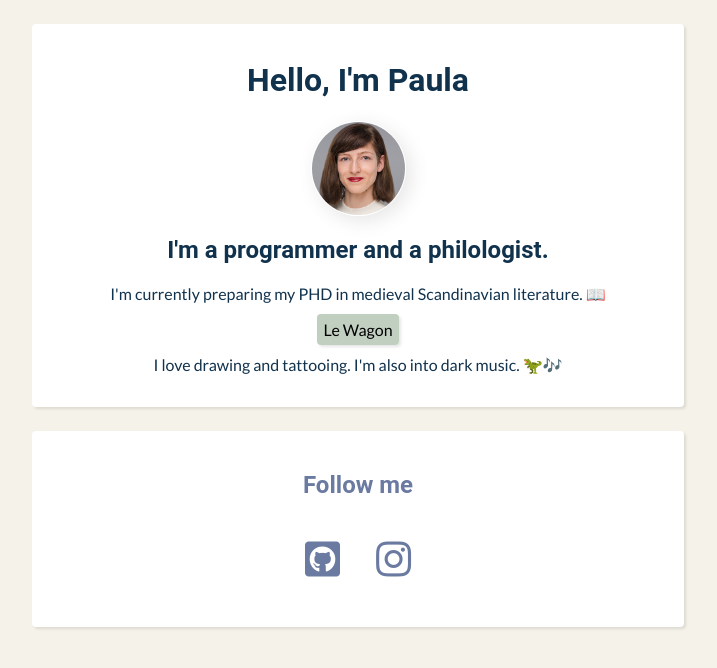
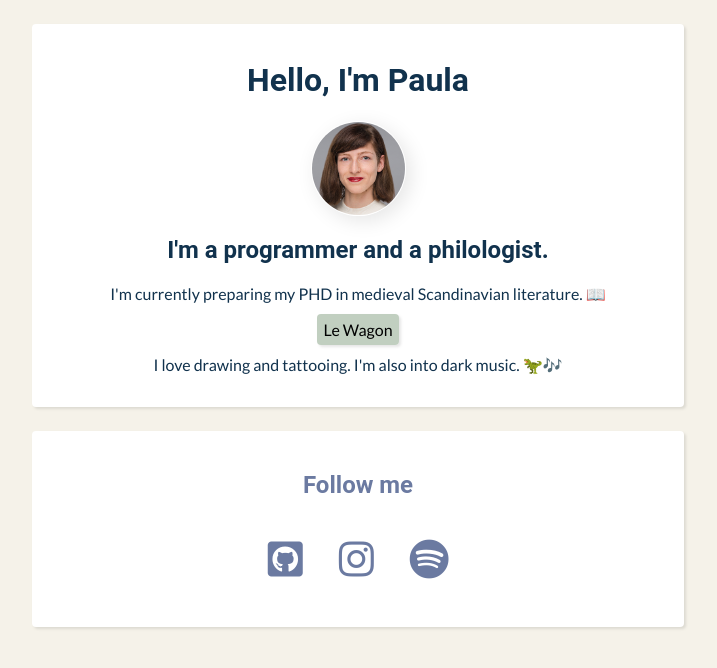
Before and after one commit to paula-zeman/profile, a plain HTML site: page index.html in a window 1280 px wide. Shown: the whole page, without its empty margins (282-999 px from the left). Drawn offline with Linux system fonts and the light colour scheme.

Commit message:
added spotify link

```diff
--- a/index.html
+++ b/index.html
@@ -33,6 +33,11 @@
             <a href="https://www.instagram.com/mingopaula/" target="_blank" class="list-item">
             <i class="fab fa-instagram"></i></a>
           </li>
+          <li>
+            <a href="https://open.spotify.com/user/mingopaula" target="_blank" class="list-item">
+              <i class="fab fa-spotify"></i>
+            </a>
+          </li>
         </ul>
       </div>
   </div>
--- a/style.css
+++ b/style.css
@@ -64,7 +64,7 @@ h1, h2 {
   padding: 6px;
 }
 
-a:hover {
+.button:hover {
   background-color:rgb(131, 160, 129);
 }
 
```
